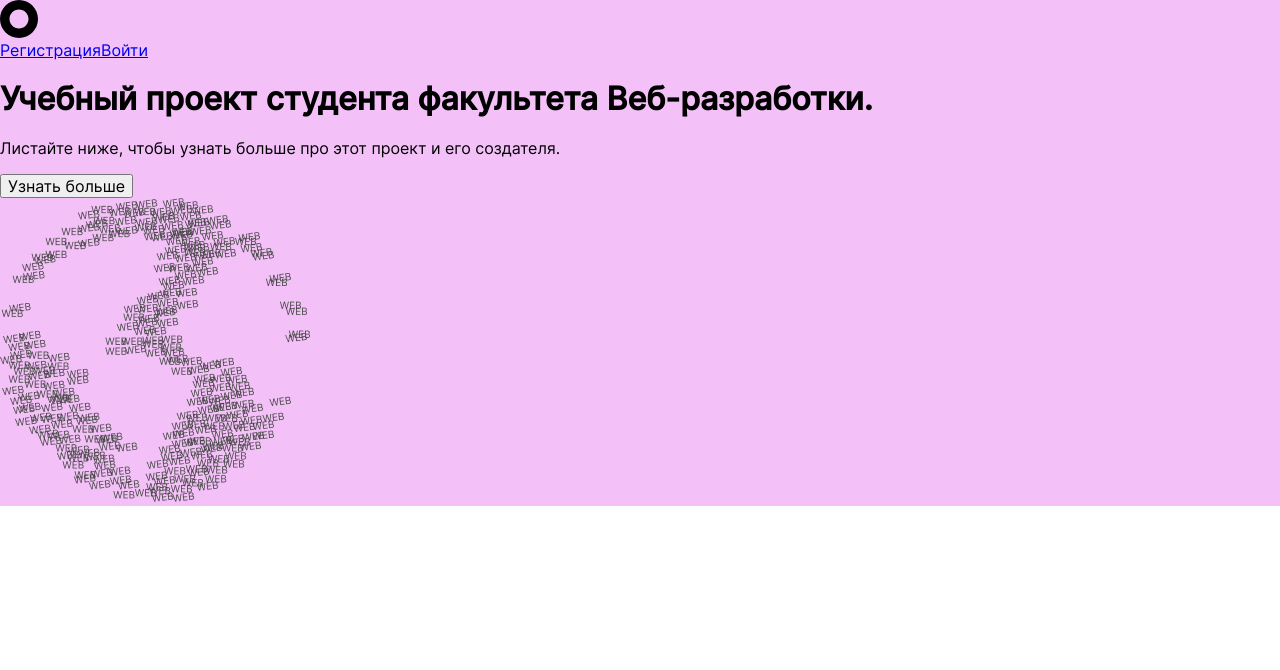
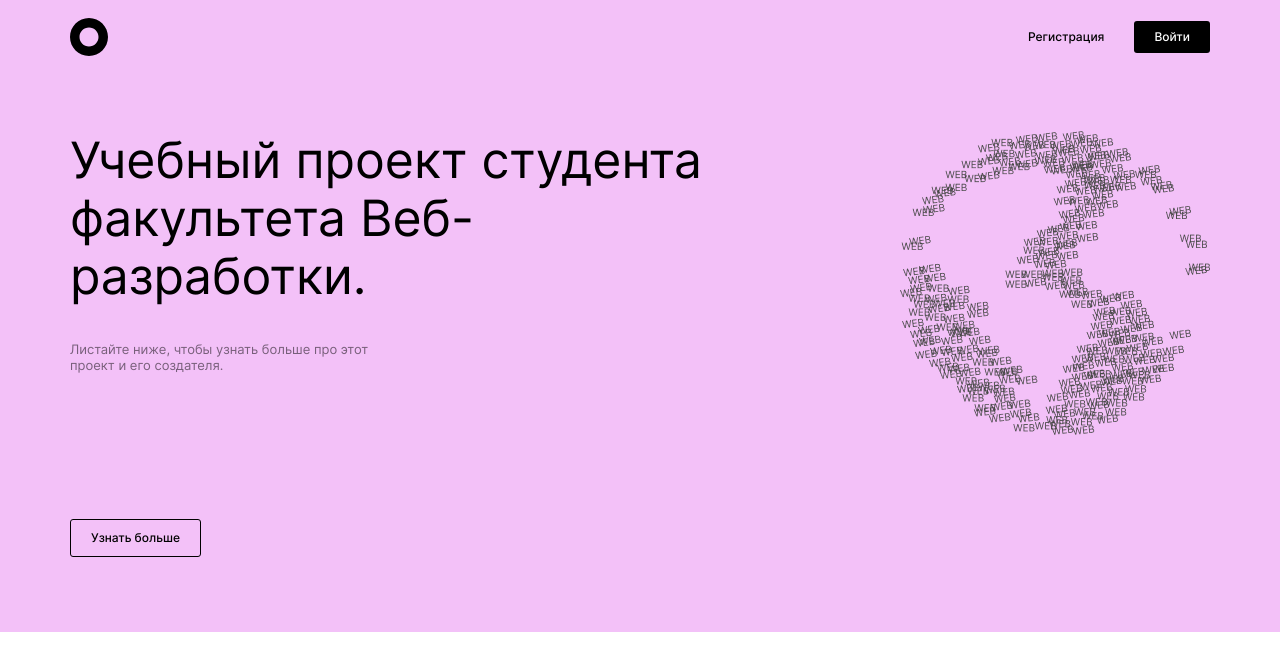
Before and after one commit to BLYADERUINER/movies-explorer-frontend, a React (Create React App) app: page / in a window 1280 px wide. Shown: the top 670 px of the page. Built offline with nearby package versions, Linux system fonts and the light colour scheme.

Commit message:
added: styles Promo and NavTab

```diff
--- a/src/components/Main/Main.css
+++ b/src/components/Main/Main.css
@@ -1,4 +1,5 @@
 .main {
   background: #F3C1F8;
   height: 100%;
+  padding: 18px 70px 0px;
 }
--- a/src/components/Main/Promo/Promo.css
+++ b/src/components/Main/Promo/Promo.css
@@ -0,0 +1,45 @@
+.promo {
+  display: flex;
+  justify-content: space-between;
+  padding: 75px 0;
+}
+
+.promo__title {
+  max-width: 640px;
+  font-style: normal;
+  font-weight: 400;
+  font-size: 50px;
+  line-height: 58px;
+  margin: 0;
+}
+
+.promo__text {
+  max-width: 310px;
+  font-weight: 400;
+  font-size: 13px;
+  line-height: 16px;
+  margin: 36px 0 0;
+  opacity: 0.5;
+}
+
+.promo__button {
+  cursor: pointer;
+  background: transparent;
+  font-weight: 500;
+  font-size: 12px;
+  line-height: 16px;
+  border: 1px solid #000000;
+  border-radius: 3px;
+  padding: 10px 20px;
+  margin: 146px 0 0;
+  transition: opacity 0.3s ease-in-out ;
+}
+
+.promo__button:hover {
+  opacity: 0.6;
+}
+
+.promo__image {
+  width: 310px;
+  height: 304px;
+}
--- a/src/components/Main/Promo/index.jsx
+++ b/src/components/Main/Promo/index.jsx
@@ -1,14 +1,16 @@
 import webimg from '../../../images/Promo/webimage.png';
+
+import './Promo.css';
 
 function Promo () {
   return(
     <div className='promo'>
       <div className='promo__container'>
-        <h1 className='promo__header'>Учебный проект студента факультета Веб-разработки.</h1>
+        <h1 className='promo__title'>Учебный проект студента факультета Веб-разработки.</h1>
         <p className='promo__text'>Листайте ниже, чтобы узнать больше про этот проект и его создателя.</p>
         <button className='promo__button'>Узнать больше</button>
       </div>
-      <img className='promo__button' src={webimg} alt="Картинка Веб-разработки" />
+      <img className='promo__image' src={webimg} alt="Картинка Веб-разработки" />
     </div>
   )
 }
--- a/src/components/NavTab/NavTab.css
+++ b/src/components/NavTab/NavTab.css
@@ -0,0 +1,26 @@
+.header {
+  display: flex;
+  justify-content: space-between;
+  align-items: center;
+}
+
+.header__container {
+  display: flex;
+  align-items: center;
+  gap: 30px;
+}
+
+.header__link {
+  color: #000000;
+  font-weight: 500;
+  font-size: 12px;
+  line-height: 16px;
+  text-decoration: none;
+}
+
+.header__button-link {
+  padding: 8px 20px;
+  border-radius: 3px;
+  background: #000000;
+  color: #ffffff;
+}
--- a/src/components/NavTab/index.jsx
+++ b/src/components/NavTab/index.jsx
@@ -1,4 +1,6 @@
 import logo from '../../images/logo.svg';
+
+import './NavTab.css';
 
 function NavTab () {
   return(
@@ -6,7 +8,7 @@ function NavTab () {
       <img className="header__logo" src={logo} height={38} width={38} alt="Логотип" />
       <div className="header__container">
         <a className="header__link" href=" ">Регистрация</a>
-        <a className="header__link" href=" ">Войти</a>
+        <a className="header__link header__button-link" href=" ">Войти</a>
       </div>
     </header>
   )
--- a/src/index.css
+++ b/src/index.css
@@ -8,7 +8,7 @@
   background-color: #ffffff;
   font-family: 'Inter', sans-serif, Arial;
   color: #000000;
-    margin: 0;
+  margin: 0 auto;
   -webkit-font-smoothing: antialiased;
   -moz-osx-font-smoothing: grayscale;
   -webkit-text-size-adjust: 100%;
```
Lines whose indentation alone changed are shown as unchanged.
